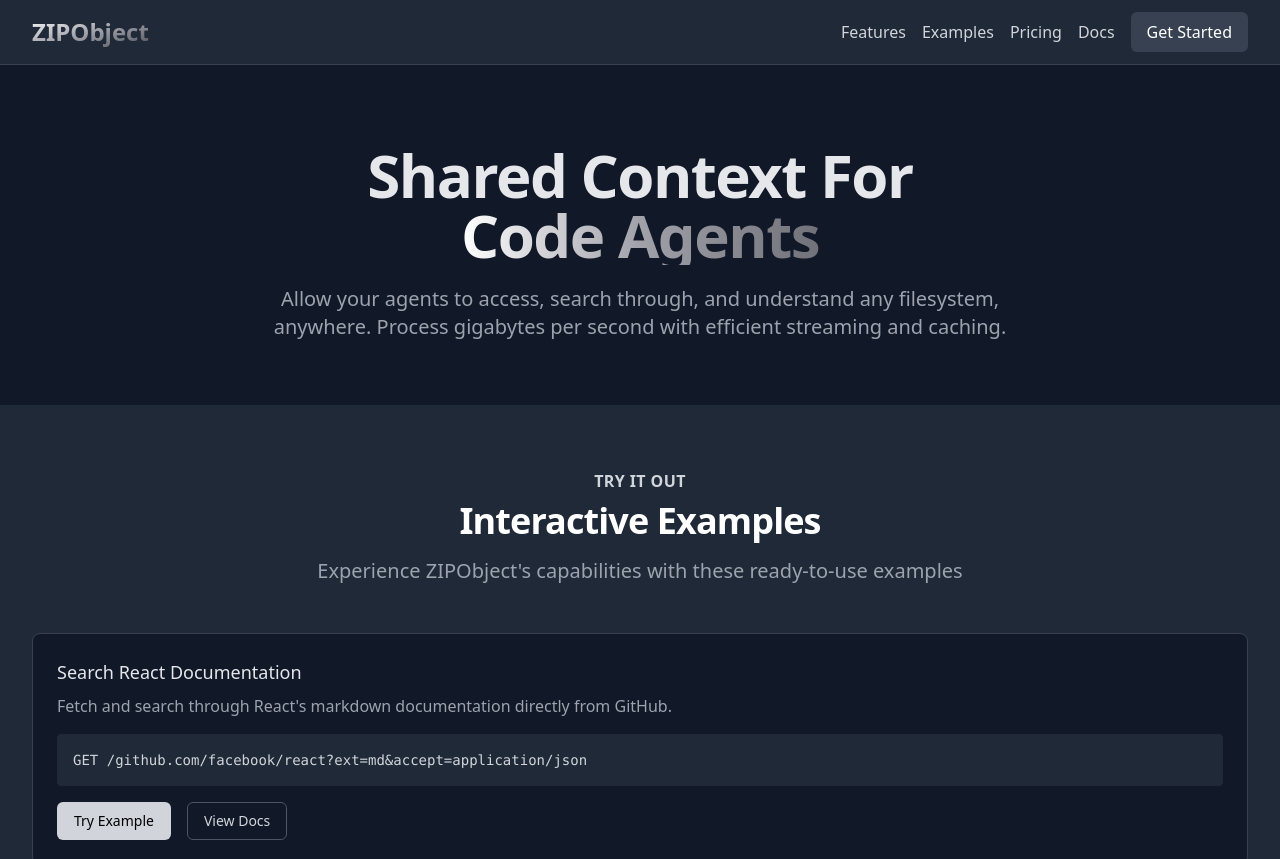
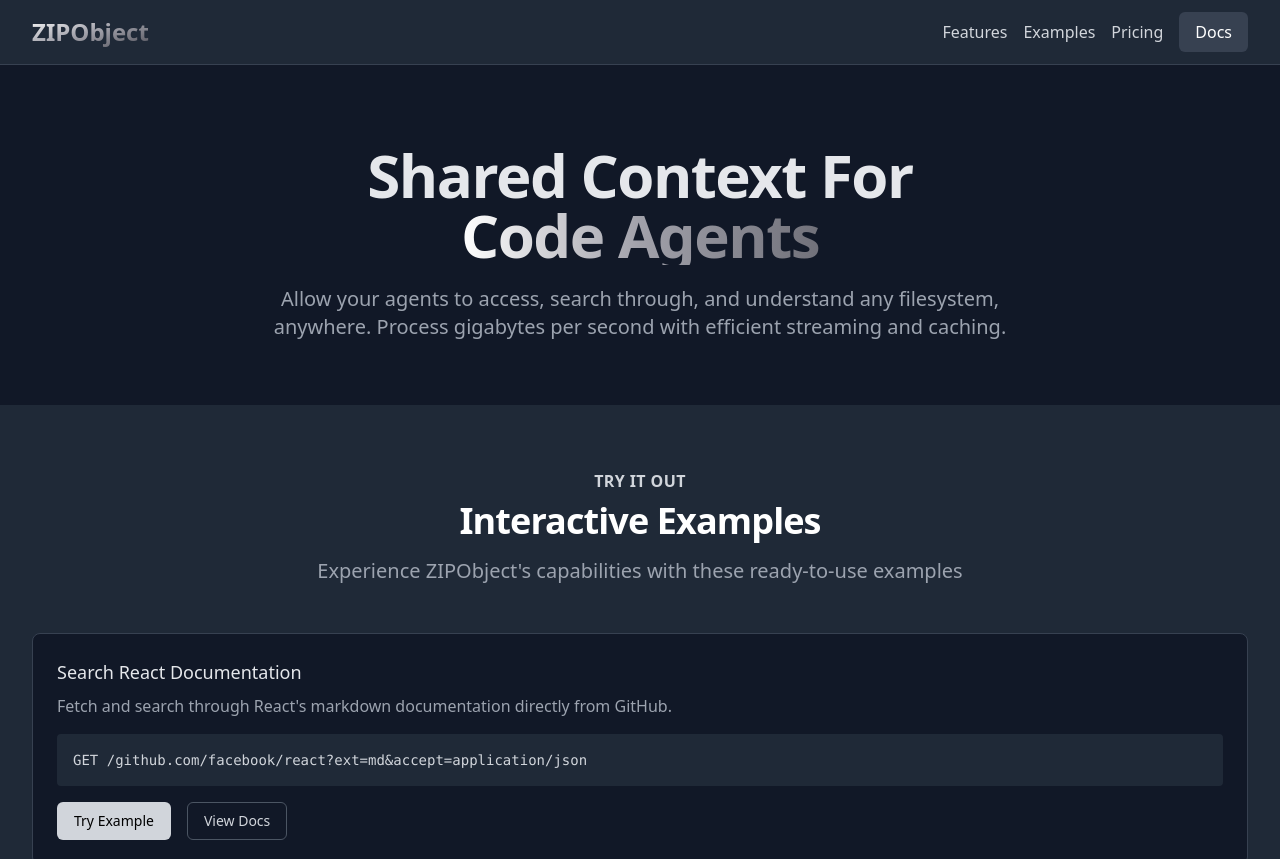
Before and after one commit to janwilmake/zipobject.vercel, a website: page public/index.html in a window 1280 px wide. Shown: the top 859 px of the page. Drawn offline with nearby package versions, Linux system fonts and the light colour scheme.

Commit message:
improvements

```diff
--- a/public/index.html
+++ b/public/index.html
@@ -21,9 +21,8 @@
                         <a href="#features" class="text-gray-300 hover:text-white">Features</a>
                         <a href="#examples" class="text-gray-300 hover:text-white">Examples</a>
                         <a href="#pricing" class="text-gray-300 hover:text-white">Pricing</a>
-                        <a href="#documentation" class="text-gray-300 hover:text-white">Docs</a>
-                        <a href="#contact" class="bg-gray-700 text-white px-4 py-2 rounded-md hover:bg-gray-600">Get
-                            Started</a>
+                        <a href="openapi.html"
+                            class="bg-gray-700 text-white px-4 py-2 rounded-md hover:bg-gray-600">Docs</a>
                     </div>
                 </div>
             </div>
```
